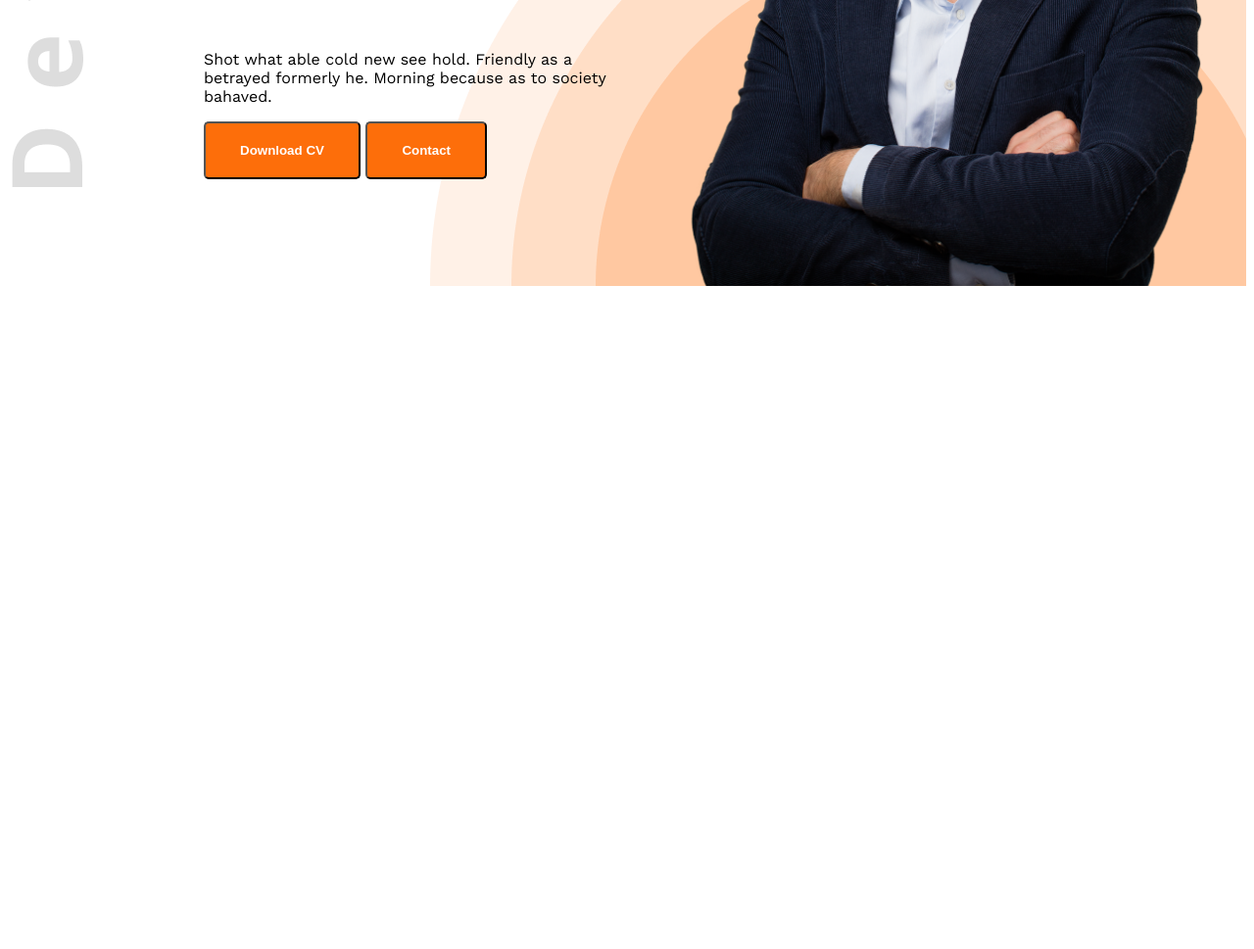
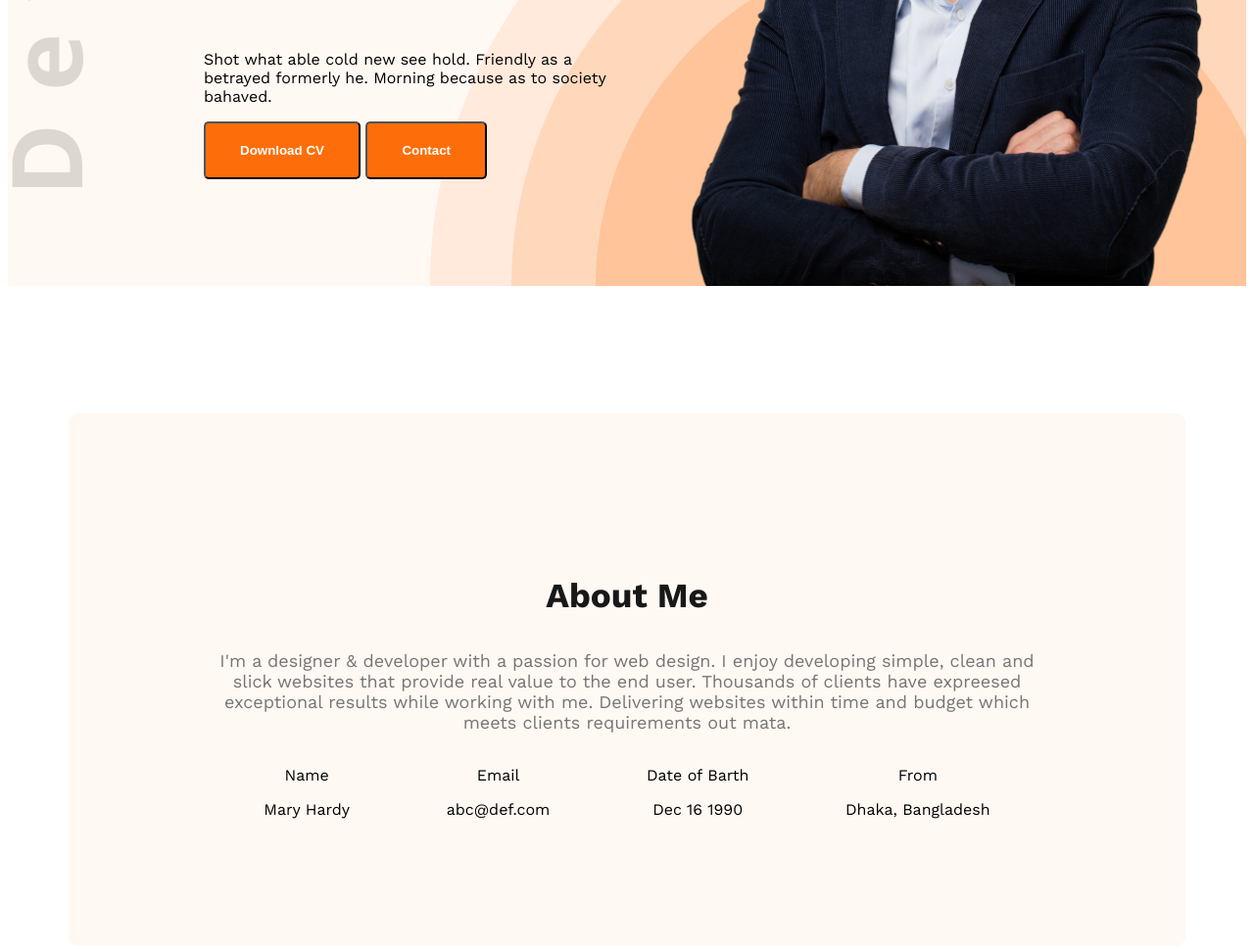
Before and after one commit to bassaami/web-dev-portfolio, a plain HTML site: page index.html in a window 1280 px wide. Shown: the part 622-1591 px from the top of the page at 98% size. Before the commit the page ends 922 px from the top, so only its background shows below. Drawn offline with nearby package versions, Linux system fonts and the light colour scheme.

Commit message:
about done

```diff
--- a/index.html
+++ b/index.html
@@ -7,7 +7,7 @@
     <link rel="stylesheet" href="style/style.css">
 </head>
 <body class="work-sans-normal">
-    <header class="header">
+    <header class="header secondary-bg">
         <nav>
             </div>
             <h3 class="nav-title">Ma<span class="tex-primary">r</span>ry</h3>
@@ -32,7 +32,30 @@
 
     </header>
     <main>
-
+        <section class="about secondary-bg">
+            <h3 class="sec-title">About Me</h3>
+            <p class="sec-description">
+                I'm a designer & developer with a passion for web design. I enjoy developing simple, clean and slick websites that provide real value to the end user. Thousands of clients have expreesed exceptional results while working with me. Delivering websites within time and budget which meets clients requirements out mata.
+            </p>
+            <div class="about-items">
+                <div class="about-item">
+                    <p class="item-title">Name</p>
+                    <item-description>Mary Hardy</item-description>
+                </div>
+                <div class="about-item">
+                    <p class="item-title">Email</p>
+                    <item-description>abc@def.com</item-description>
+                </div>
+                <div class="about-item">
+                    <p class="item-title">Date of Barth</p>
+                    <item-description>Dec 16 1990</item-description>
+                </div>
+                <div class="about-item">
+                    <p class="item-title">From</p>
+                    <item-description>Dhaka, Bangladesh</item-description>
+                </div>
+            </div>
+        </section>
     </main>
     <footer>
 
--- a/style/style.css
+++ b/style/style.css
@@ -9,6 +9,9 @@
 }
 
 /* shared style */
+.secondary-bg{
+    background-color: #fff8f3;
+}
 .tex-primary{
     color: #fd6e0a
 }
@@ -78,3 +81,35 @@ nav li a{
 .b-pro-p{
     width: 580px;
 }
+
+.sec-title{
+    font-size: 35px;
+    font-weight: bold;
+    color: #181818;
+}
+.sec-description{
+    font-size: 18px;
+    color: #757575;
+}
+
+/* main styles */
+main{
+    max-width: 1140px;
+    margin: 0 auto;
+}
+
+/* about styles */
+.about{
+    background-color: #fff8f3;
+    border-radius: 10px;
+    padding: 130px 150px;
+    text-align: center;
+    margin-top: 130px;
+}
+.item-description{
+    font-weight: 600;
+}
+.about-items{
+    display: flex;
+    justify-content: space-around;
+}
```
